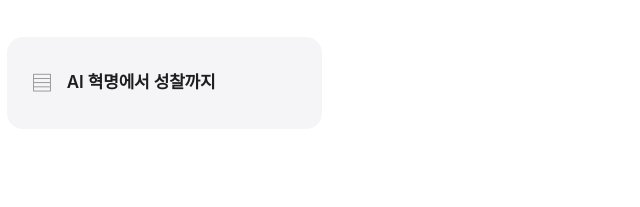
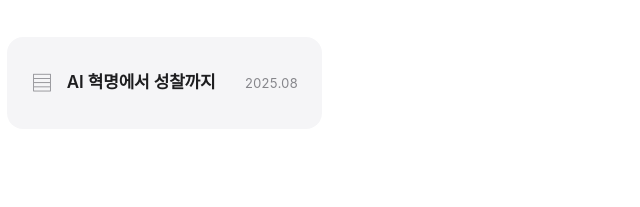
Before and after one commit to gommilab/gommilab.github.io, a plain HTML site: page index.html in a window 1280 px wide. Shown: the part 2167-2374 px from the top of the page, 143-783 px from the left. Drawn offline with Linux system fonts and the light colour scheme.

Commit message:
갤러리 업데이트

```diff
--- a/index.html
+++ b/index.html
@@ -64,6 +64,8 @@
   .card .t-ico { font-size:22px; color:var(--mut); flex:none; line-height:1; }
   .card h3 { margin:0; font-size:17px; font-weight:600; letter-spacing:-0.01em;
     line-height:1.35; }
+  .card .t-date { margin-left:auto; flex:none; font-size:13px; color:var(--mut);
+    font-variant-numeric:tabular-nums; white-space:nowrap; }
 
   .empty { text-align:center; padding:120px 22px; color:var(--mut); }
   .empty h2 { font-size:34px; color:var(--ink); margin:0 0 12px; font-weight:700; }
@@ -129,7 +131,7 @@
           <h2>문서·슬라이드</h2>
           <p>구글 문서·슬라이드로 정리한 자료</p>
         </div>
-        <div class="grid"><a class="card" href="https://drive.google.com/file/d/1oJZYvWcwwrU3JqeEUSOKzfMsWHw7nLKy/view?usp=drive_link" target="_blank" rel="noopener" data-search="ai 혁명에서 성찰까지 ai 혁명에서 성찰까지 — 공유 자료 google drive 문서 슬라이드 ai"><span class="t-ico">▤</span><h3>AI 혁명에서 성찰까지</h3></a></div>
+        <div class="grid"><a class="card" href="https://drive.google.com/file/d/1oJZYvWcwwrU3JqeEUSOKzfMsWHw7nLKy/view?usp=drive_link" target="_blank" rel="noopener" data-search="ai 혁명에서 성찰까지 ai 혁명에서 성찰까지 — 공유 자료 google drive 문서 슬라이드 ai"><span class="t-ico">▤</span><h3>AI 혁명에서 성찰까지</h3><span class="t-date">2025.08</span></a></div>
       </section>
 </main>
 
```
